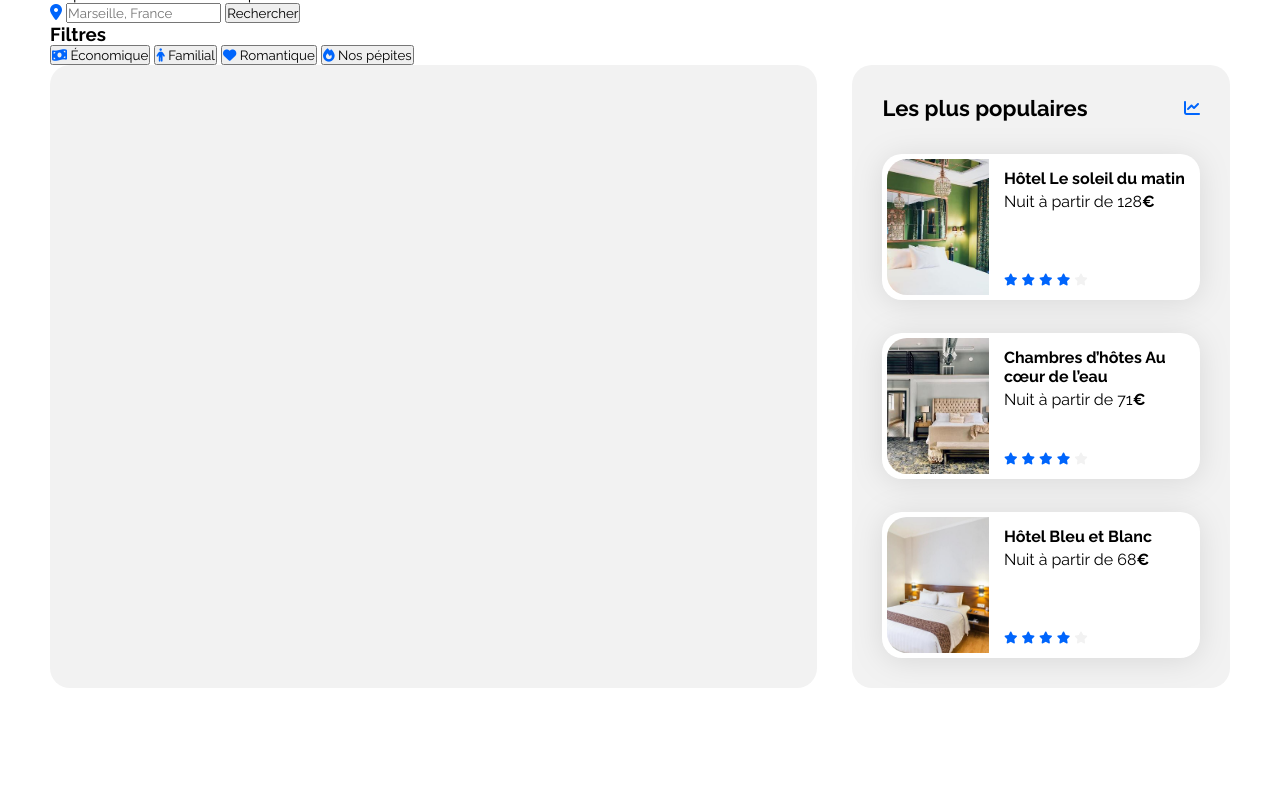
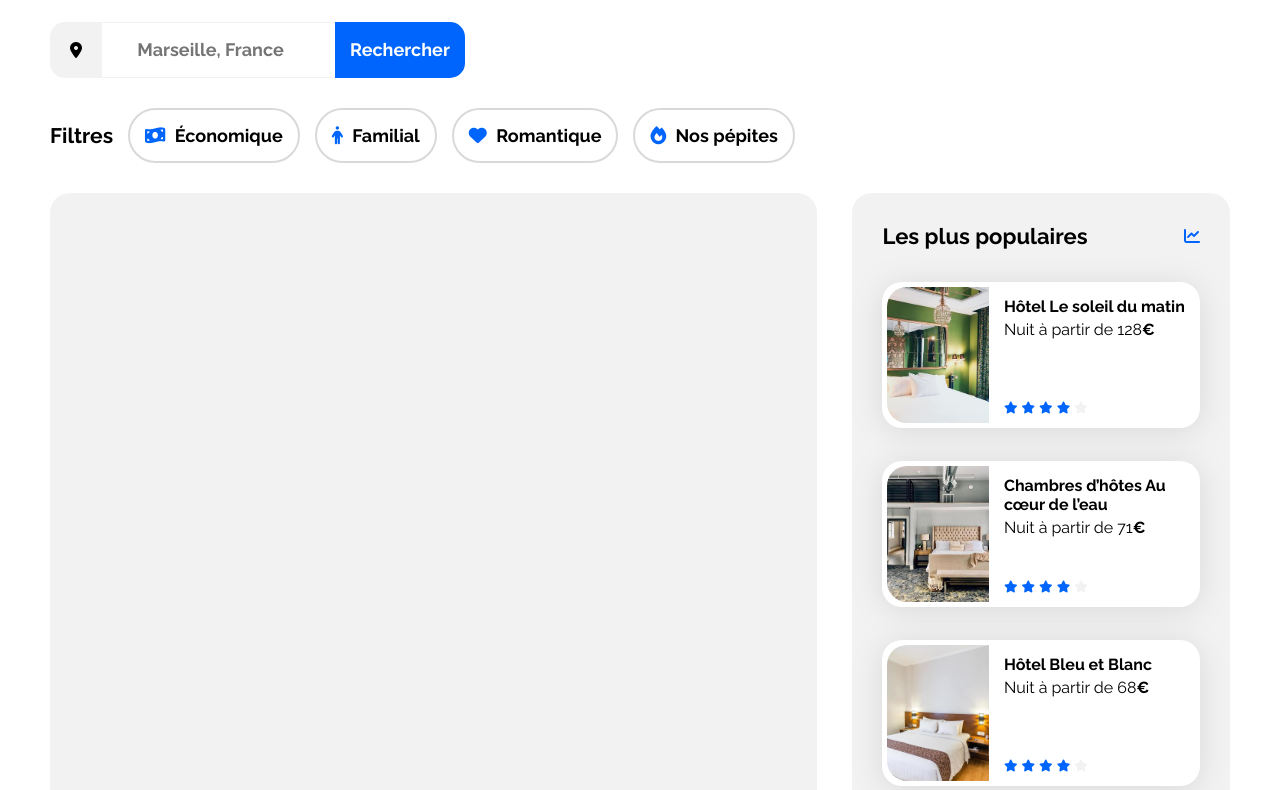
Before and after one commit to nicolasmorvant/booki, a plain HTML site: page index.html in a window 1280 px wide. Shown: the part 141-931 px from the top of the page. Before the commit the page ends 829 px from the top, so only its background shows below. Drawn offline with Linux system fonts and the light colour scheme.

Commit message:
Ajout du style pour le header et la div.recherche

```diff
--- a/css/style.css
+++ b/css/style.css
@@ -4,8 +4,10 @@
     box-sizing: border-box;
     margin: 0;
     padding: 0;
+    outline: none;
 }
 
+/* CHARTE GRAPHIQUE */
 :root
 {
     --main-color: #0065FC;
@@ -127,6 +129,98 @@ header nav ul li:hover
 
 
 
+/* DIV RECHERCHE */
+
+/* Marge générique du champ de recherche à appliquer aux 4 éléments consituant la div.recherche */
+.marginRecherche
+{
+    margin-bottom: 30px;
+}
+
+h1
+{
+    font-weight: 700;
+    font-size: 22px;
+}
+
+form
+{
+    display: flex;
+    justify-content: flex-start;
+}
+
+/* Icone du champs de recherche */
+.fa-location-dot
+{
+    color: #000000;
+    background-color: var(--main-bg-color);
+    padding: 20px;
+    border-top-left-radius: 15px;
+    border-bottom-left-radius: 15px;
+}
+
+/* Champ de recherche */
+form input
+{
+    padding: 10px;
+    border: 0;
+    border-top: 1px solid var(--main-bg-color);
+    border-bottom: 1px solid var(--main-bg-color);;
+    font-weight: 700;
+    font-size: 18px;
+    text-align: center;
+}
+
+/* Pour avoir le placeholder en noir plutôt qu'en gris*/
+form input::placeholder
+{
+    opacity: 1;
+}
+
+#boutonRecherche
+{
+    font-size: 18px;
+    font-weight: 700;
+    color: #FFFFFF;
+    background-color: var(--main-color);
+    padding: 15px;
+    border: none;
+    border-top-right-radius: 15px;
+    border-bottom-right-radius: 15px;
+}
+
+
+/* Filtres */
+.filtres
+{
+    font-weight: 700;
+    font-size: 18px;
+    display: flex;
+    justify-content: flex-start;
+    align-items: center;
+}
+
+.filtres i
+{
+    margin-right: 5px;
+}
+
+.filtres button
+{
+    font-weight: 700;
+    font-size: 18px;
+    border-radius: 40px;
+    padding: 15px;
+    margin-left: 15px;
+    background-color: #FFFFFF;
+    border: 2px solid #D9D9D9;
+}
+
+.filtres button:hover
+{
+    background-color: var(--filter-bg-color);
+}
+
 
 
 
```
